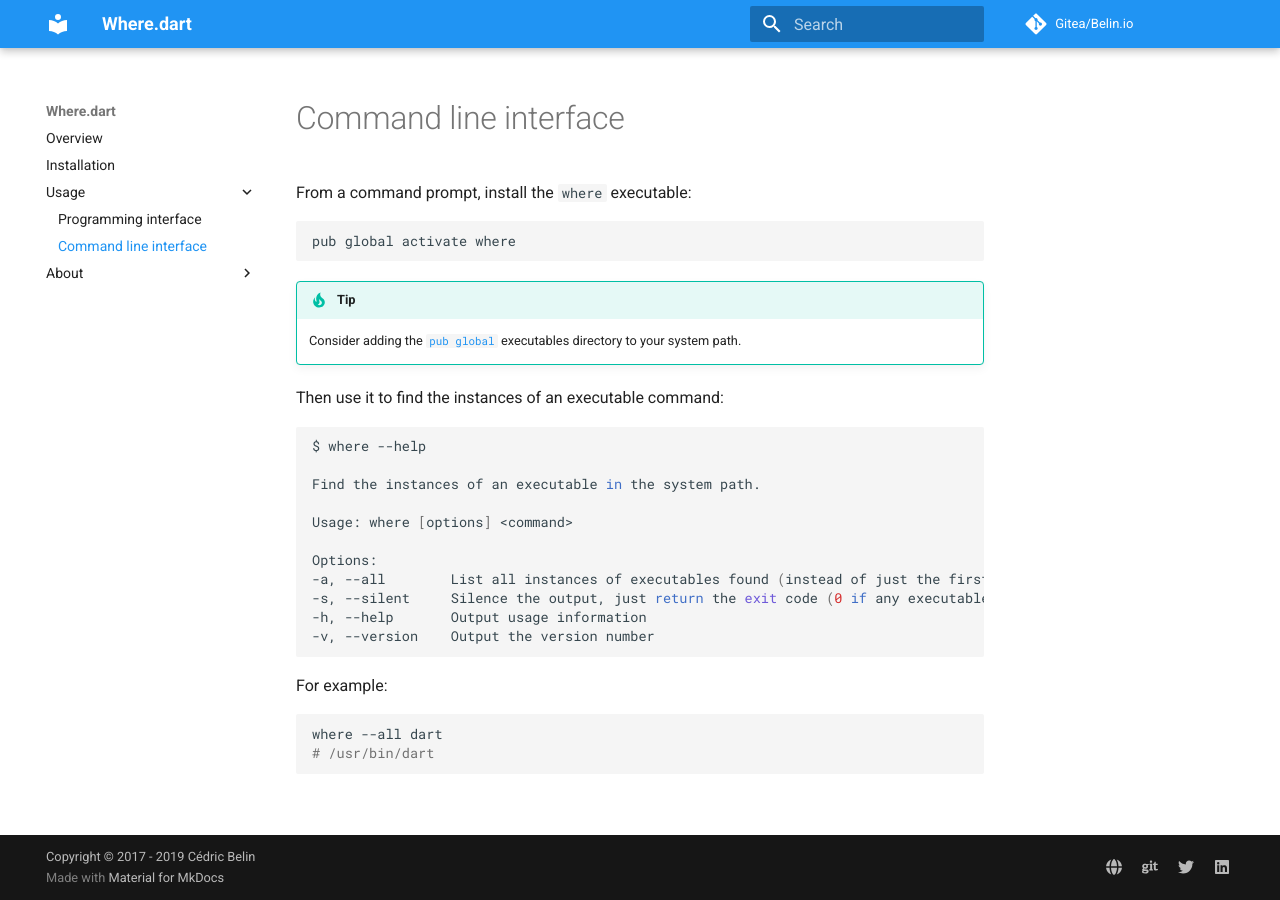
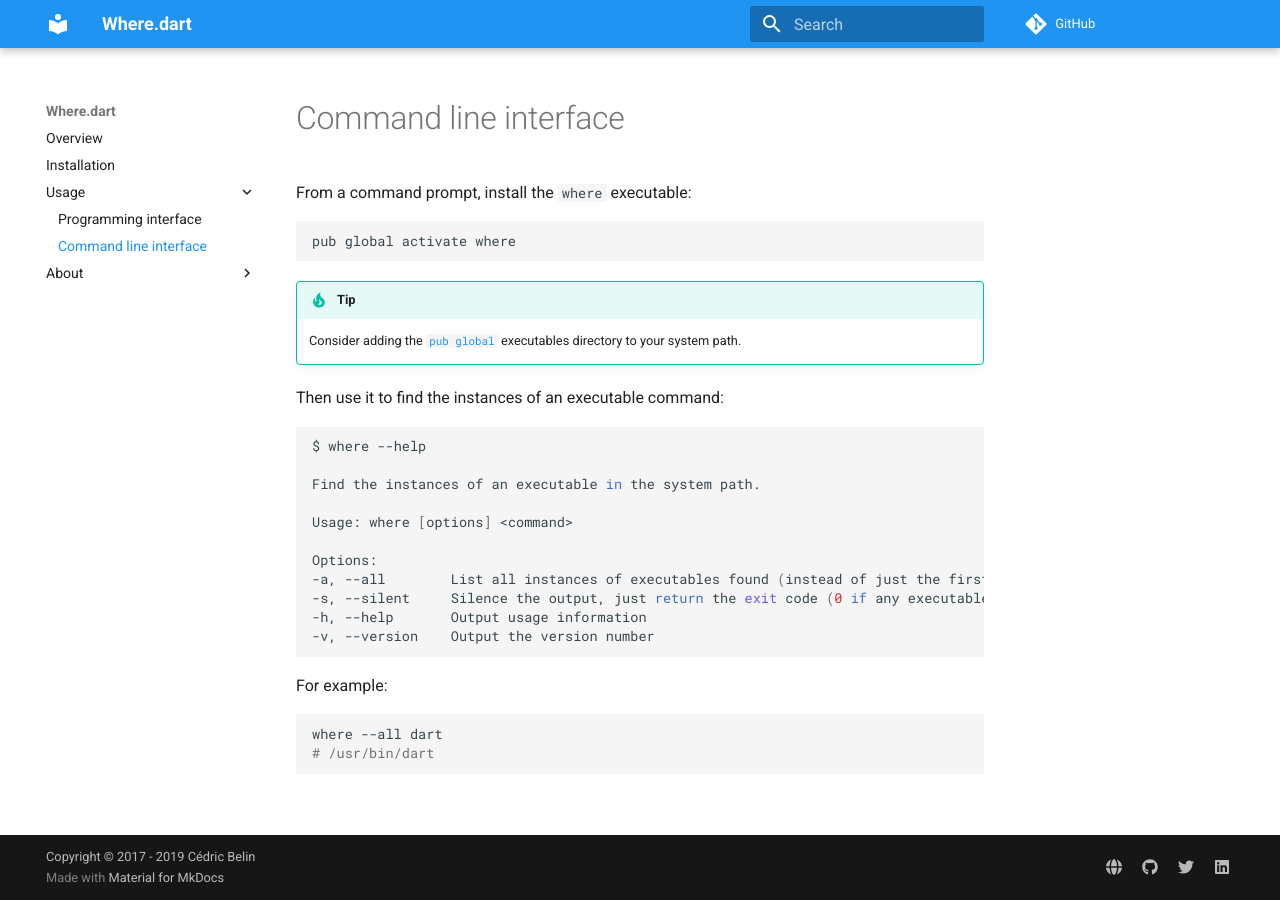
Before and after one commit to AugustToko/where.dart, an MkDocs documentation site: the page built from doc/usage/cli.md, in a window 1280 px wide. Built offline with MkDocs 1.6.1 and Material for MkDocs 9.7.7, drawn with Linux system fonts in a browser that asks for light colours; comment, search, counter and statistics services are not loaded.

```diff
--- a/mkdocs.yml
+++ b/mkdocs.yml
@@ -6,8 +6,8 @@ site_url: https://dev.belin.io/where.dart
 docs_dir: doc
 site_dir: web
 
-repo_name: Gitea/Belin.io
-repo_url: https://git.belin.io/cedx/where.dart
+repo_name: GitHub
+repo_url: https://github.com/cedx/where.dart
 edit_uri: ''
 
 copyright: Copyright &copy; 2017 - 2019 Cédric Belin
@@ -18,7 +18,7 @@ google_analytics:
 extra:
   social:
   - {type: globe, link: 'https://belin.io'}
-  - {type: git, link: 'https://git.belin.io/cedx'}
+  - {type: github, link: 'https://github.com/cedx'}
   - {type: twitter, link: 'https://twitter.com/cedxbelin'}
   - {type: linkedin, link: 'https://linkedin.com/in/cedxbelin'}
 
--- a/pubspec.yaml
+++ b/pubspec.yaml
@@ -5,6 +5,8 @@ author: Cédric Belin <cedric@belin.io>
 description: Find the instances of an executable in the system path. Like the `which` Linux command.
 documentation: https://dev.belin.io/where.dart/api
 homepage: https://dev.belin.io/where.dart
+issue_tracker: https://github.com/cedx/where.dart/issues
+repository: https://github.com/cedx/where.dart
 
 environment:
   sdk: '>=2.1.0 <3.0.0'
```
Also changed, not shown: README.md (+1 -1 lines), doc/usage/api.md (+1 -1 lines), doc/usage/cli.md (+1 -1 lines).
